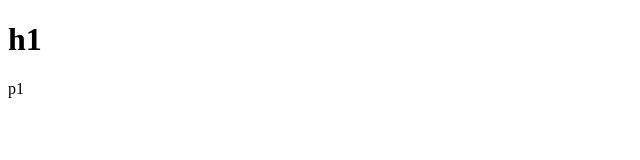
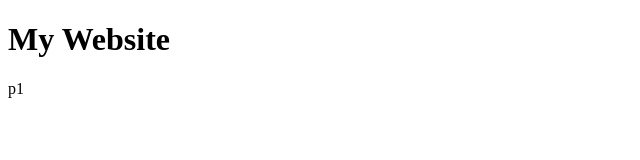
Before and after one commit to YuastheletterU/liuyu, a plain HTML site: page index.html in a window 1280 px wide. Shown: the whole page, without its empty margins (0-640 px from the left). Drawn offline with Linux system fonts and the light colour scheme.

Commit message:
Update index.html

```diff
--- a/index.html
+++ b/index.html
@@ -5,7 +5,7 @@
 <title>my website</title>
 </head>
 <body>
-    <h1>h1</h1>
+    <h1>My Website</h1>
     <p>p1</p>
 </body>
 </html>
```
